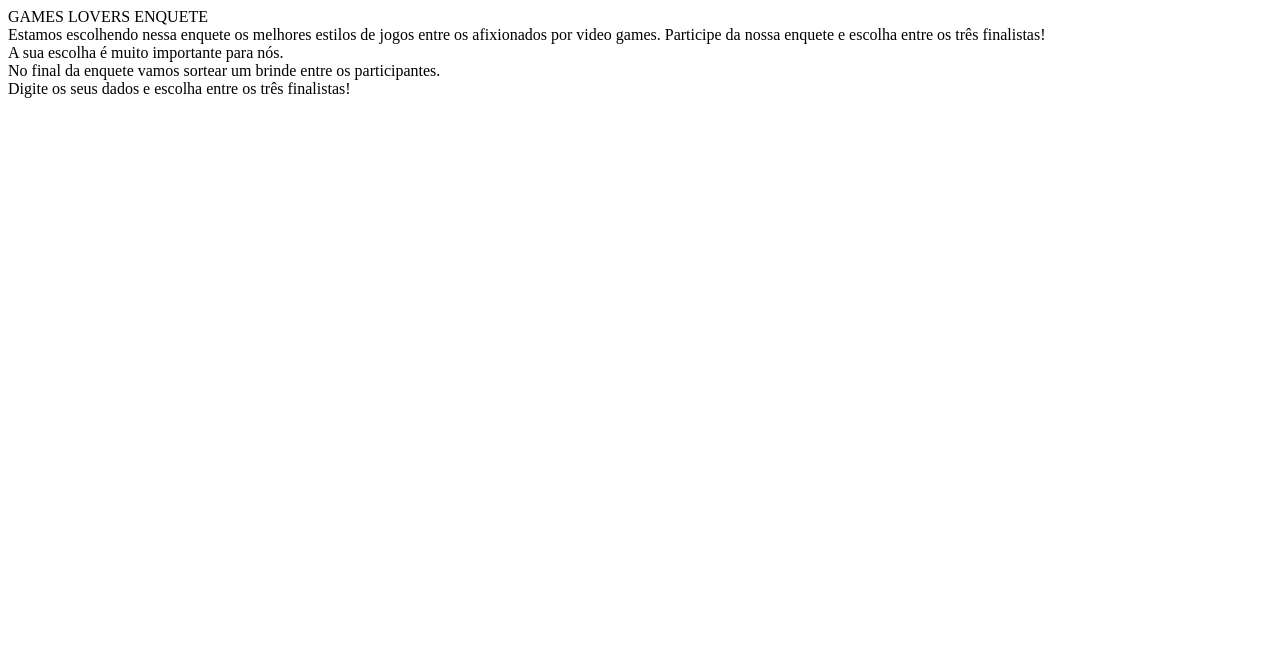
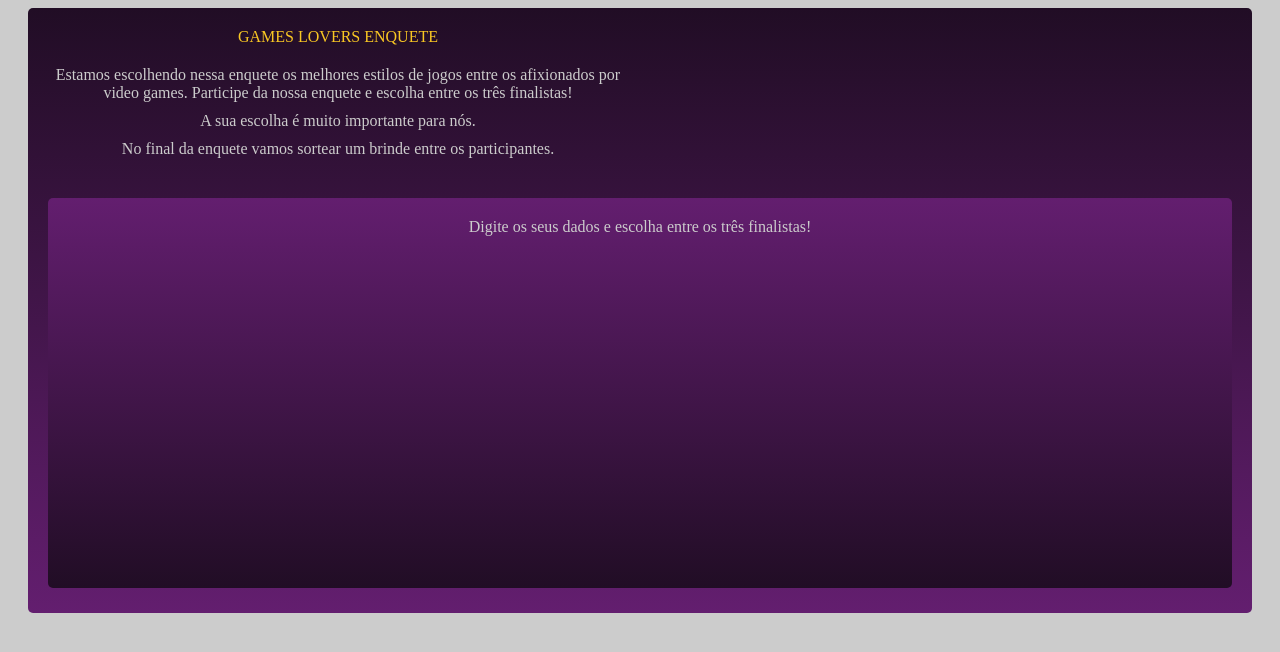
Before and after one commit to aluizams/projeto-02, a plain HTML site: page index.html in a window 1280 px wide. Drawn offline with Linux system fonts and the light colour scheme.

Commit message:
closes #2 - css e cores

```diff
--- a/index.html
+++ b/index.html
@@ -5,23 +5,83 @@
     <meta name="viewport" content="width=device-width, initial-scale=1.0">
     <title>Projeto - Card de Games</title>
 </head>
+
+<style>
+
+    body {
+        background-color: #CCCCCC;
+        padding-left: 20px;
+        padding-right: 20px;
+
+    }
+
+    .flex-container {
+        margin: auto;
+        background-color: #210D25;
+        background-image: linear-gradient(#210d25, #631E6F);
+
+        display: flex;
+        flex-direction: column;
+        border-radius: 5px;
+    }
+
+    .header{
+        padding: 20px;
+        padding-left: 10px;
+        text-align: center;
+        width: 600px;
+        color: #F9C723;
+
+    }
+
+    .col{
+        padding: 20px;
+        height: 350px;
+        background-color: #631E6F;
+        background-image: linear-gradient(#631e6f, #210d25);
+        margin-left: 20px;
+        margin-right: 20px;
+        margin-bottom: 25px;
+        border-radius: 5px;
+        text-align: center;
+        color: #CCCCCC;
+    }
+
+    .header-subtitle{
+        margin-top: 20px;
+        margin-bottom: 10px;
+        color: #CCCCCC;
+    }
+
+    .text01{
+        margin-top: 10px;
+        margin-bottom: 20px;
+        color: #CCCCCC;
+    }
+
+    .text02{
+        color: #CCCCCC;
+    }
+
+</style>
+
 <body>
-    <div>
-        <div>
+    <div class="flex-container">
+        <div class="header">
             GAMES LOVERS ENQUETE
-        </div>
-        <div>
+            <div class="header-subtitle">
             Estamos escolhendo nessa enquete os melhores estilos de jogos entre os afixionados por
             video games. Participe da nossa enquete e escolha entre os três finalistas!
         </div>
-        <div>
+        <div class="text02">
             A sua escolha é muito importante para nós.
         </div>
-        <div>
+        <div class="text01">
             No final da enquete vamos sortear um <span>brinde</span> entre os participantes.
         </div>
-        <div>
-            <div>
+        </div>
+
+            <div class="col">
                 Digite os seus dados e escolha entre os três finalistas!
             </div>
         </div>
```
